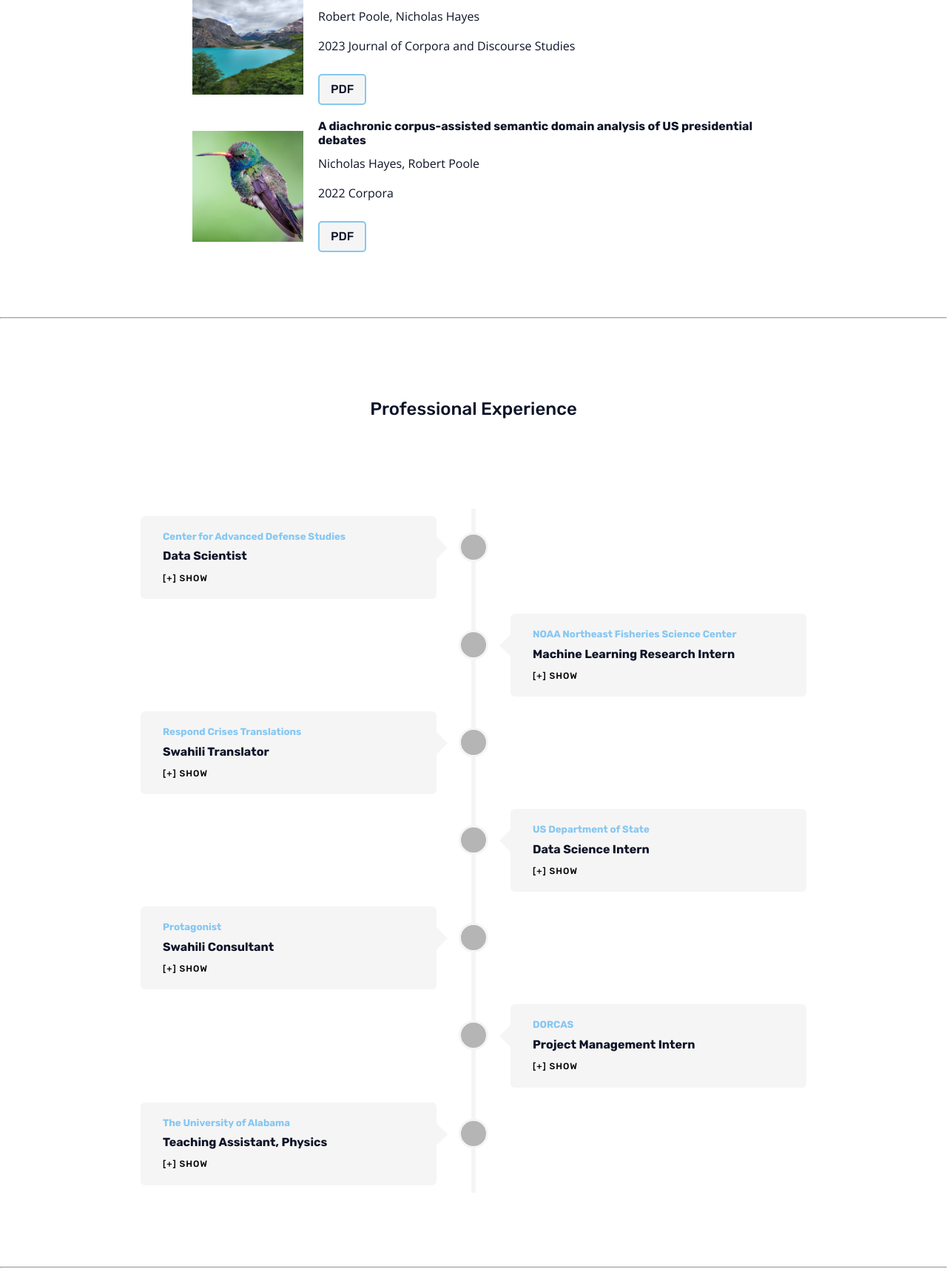
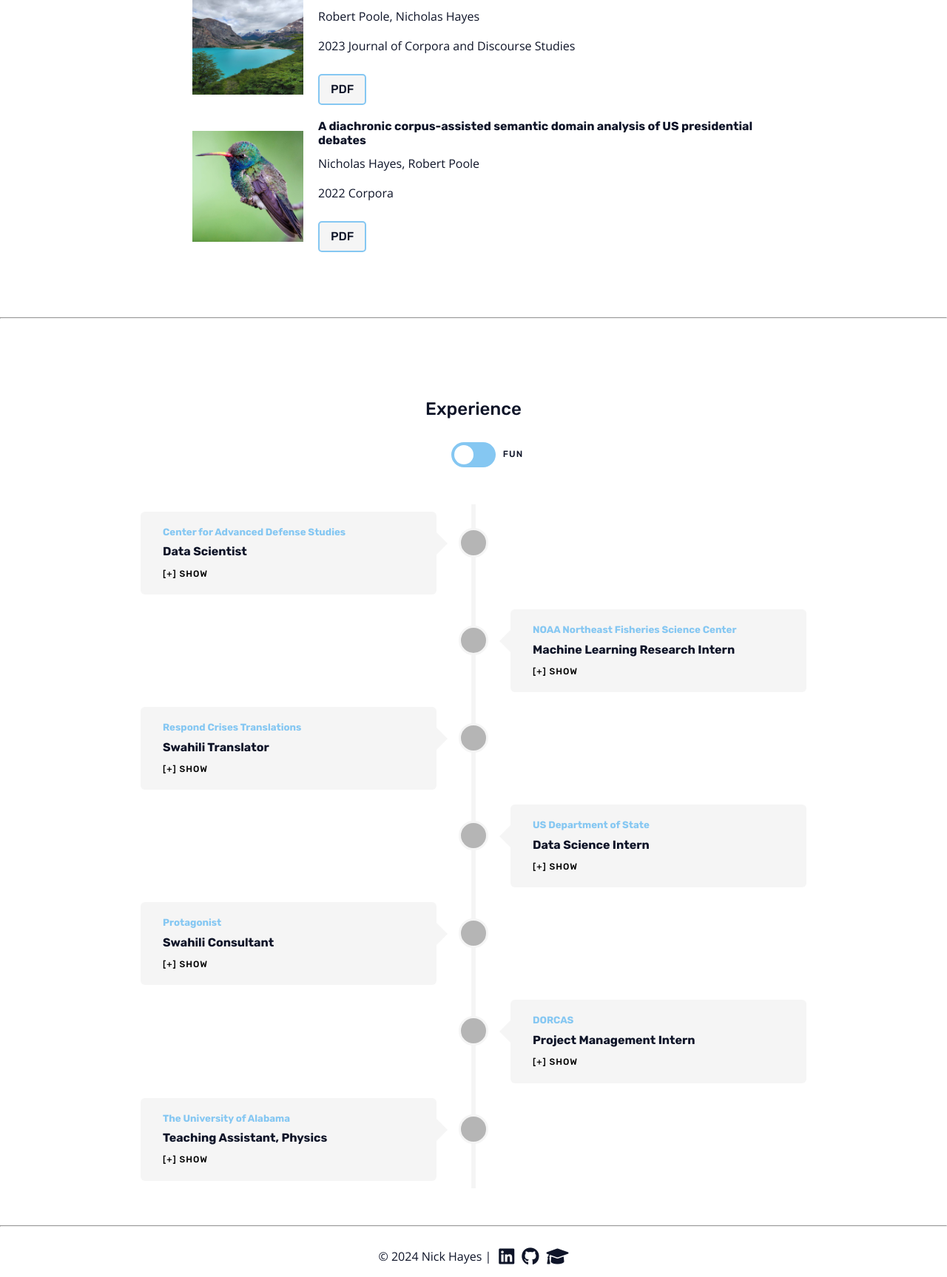
Before and after one commit to nickphayes/nickphayes.github.io, a Jekyll site: the page built from index.html, in a window 1280 px wide, cut to the strip 2422-4149 px from the top of the page. Shown: the whole strip at 74% size. Built offline with Jekyll 4.4.1, drawn with Linux system fonts in a browser that asks for light colours.

Commit message:
fun timeline updates

```diff
--- a/_data/fun_experience.yml
+++ b/_data/fun_experience.yml
@@ -20,8 +20,7 @@
   title: "Executive Director"
   description: >
     Brought the official TEDx stamp to the University of Alabama.
-    Hosted the first ever TEDxUniversityofAlabama event,
-    find the talks on Youtube!
+    you can find the talks on YouTube!
 - company: "Georgia Jewel pt. 1"
   title: "Ultramarathoner"
   description: >
@@ -31,7 +30,8 @@
   title: "English Teacher"
   description: >
     Taught three levels of English to East African refugees
-    in Memphis, TN for two months. Served as a Swahili-English
+    in Memphis, TN for two months until COVID hit.
+    Served as a Swahili-English
     cultural liaison and helped students prepare for citizenship tests.
 - company: "Hobbyist"
   title: "Speedcuber"
--- a/_includes/experience.html
+++ b/_includes/experience.html
@@ -1,6 +1,12 @@
 <hr>
-<h2 class="experience trigger-animation" id="experience-target">Professional Experience</h2>
-
+<h2 class="experience trigger-animation" id="experience-target">Experience</h2>
+<div class="toggle-container">
+    <label class="switch">
+        <input type="checkbox">
+        <span class="slider round"></span>
+    </label>
+    <div class="toggle-label">Fun</div>
+</div>
 <div class="timeline">
     {% for xp in site.data.experience %}
     <div class="container {% cycle 'left-container', 'right-container' %}">
@@ -20,3 +26,23 @@
     </div>
     {% endfor %}
 </div>
+
+<div class="timeline fun-timeline">
+    {% for xp in site.data.fun_experience %}
+    <div class="container {% cycle 'left-container', 'right-container' %}">
+        <div class="timeline-circle"></div>
+        <div class="text-box">
+            <h5>{{ xp.company }}</h5>
+            <h4>{{ xp.title }}</h4>
+            <details>
+                <summary></summary>
+                <p>{{ xp.description }}</p>
+                {% if xp.tech_stack %}
+                <p class="tech-stack">Tech Stack: {{ xp.tech_stack }}</p>
+                {% endif %}
+            </details>
+            <span class="{% cycle 'left-container-arrow','right-container-arrow' %}"></span>
+        </div>
+    </div>
+    {% endfor %}
+</div>
--- a/_sass/1-modules/experience.sass
+++ b/_sass/1-modules/experience.sass
@@ -7,7 +7,7 @@
 .timeline
     position: relative
     max-width: 1000px
-    margin: 100px auto
+    margin: 50px auto
 
     .timeline-circle
         width: 40px
@@ -115,6 +115,87 @@
         margin-left: -3px
         z-index:-1
 
+.fun-timeline
+    display: none
+    .container
+        .text-box
+            h5
+                color: $highlight
+
+.toggle-container
+    padding-top: 10px
+    width: 100%
+    display: flex
+    align-items: center
+    justify-content: center
+    padding-left: 47px
+
+.toggle-label
+    margin: 0 10px
+    color: $primary
+    text-transform: uppercase
+    font-size: 0.75em
+    letter-spacing: 1px
+    text-align: center
+
+.switch
+  position: relative
+  display: inline-block
+  width: 60px
+  height: 34px
+
+.slider
+  position: absolute
+  cursor: pointer
+  top: 0
+  left: 0
+  right: 0
+  bottom: 0
+  background-color: $secondary
+  -webkit-transition: .4s
+  transition: .4s
+
+
+.slider:before
+  position: absolute
+  content: ""
+  height: 26px
+  width: 26px
+  left: 4px
+  bottom: 4px
+  background-color: white
+  -webkit-transition: .4s
+  transition: .4s
+
+
+input:checked + .slider
+  background-color: $highlight
+
+
+input:focus + .slider
+  box-shadow: 0 0 1px $highlight
+
+
+input:checked + .slider:before
+  -webkit-transform: translateX(26px)
+  -ms-transform: translateX(26px)
+  transform: translateX(26px)
+
+
+/* Rounded sliders */
+.slider.round
+  border-radius: 34px
+
+
+.slider.round:before
+  border-radius: 50%
+
+/* Hide default HTML checkbox */
+.switch input
+  opacity: 0
+  width: 0
+  height: 0
+
 @media screen and (max-width: 600px)
     .timeline
         margin: 50px auto
```
Also changed, not shown: assets/js/functions.js (+17 -0 lines).
